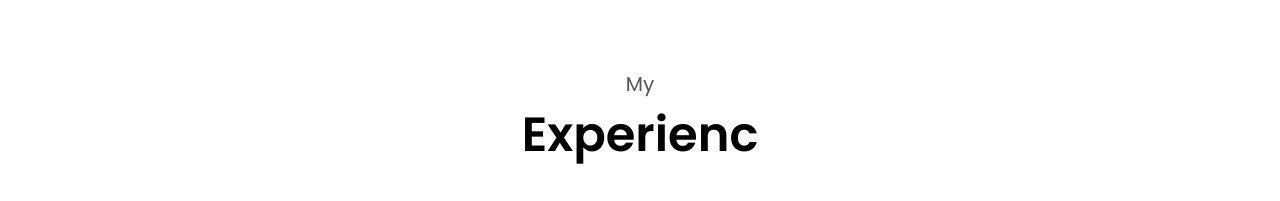
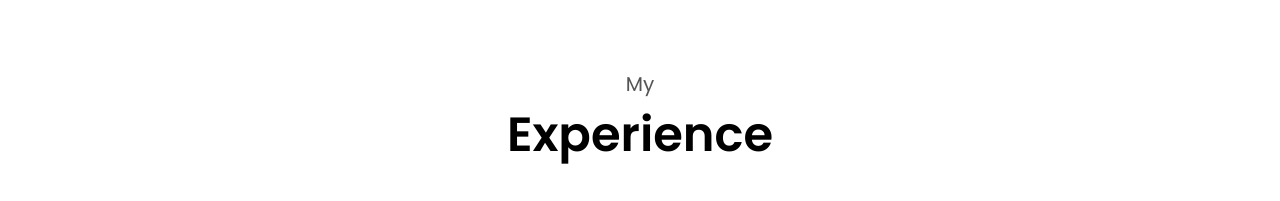
Before and after one commit to vmalisetty-23/personal-portfolio, a plain HTML site: page index.html in a window 1280 px wide. Shown: the part 1619-1820 px from the top of the page. Drawn offline with Linux system fonts and the light colour scheme.

Commit message:
"Server Test"

```diff
--- a/index.html
+++ b/index.html
@@ -93,7 +93,7 @@
             My
         </p>
         <h1 class="title">
-            Experienc
+            Experience
         </h1>
         <div class="experience-details-container">
             <div class="about-containers">
```
